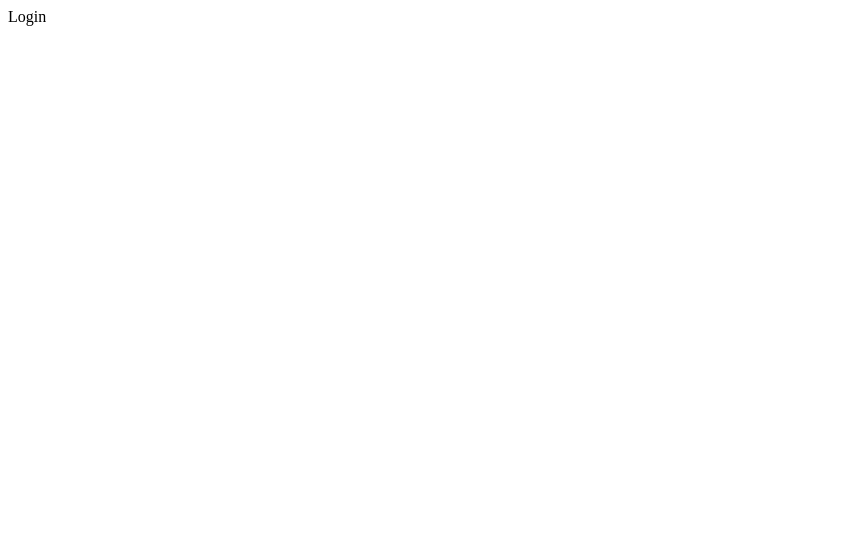
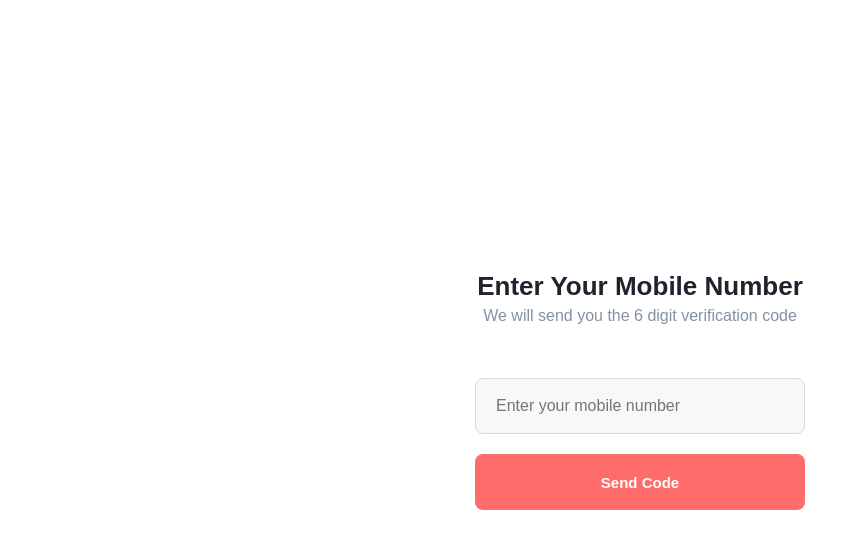
Before and after one commit to roypromax/Fastor-Mobile-App, a React (Vite) app in the folder Frontend/: page / in a window 1280 px wide. Shown: the top 548 px of the page, without its empty margins (0-860 px from the left). Built offline with nearby package versions, Linux system fonts and the light colour scheme.

Commit message:
Update Login component

```diff
--- a/Frontend/src/components/Login.jsx
+++ b/Frontend/src/components/Login.jsx
@@ -1,7 +1,39 @@
-import React from "react";
+import React, { useState } from "react";
+import { useNavigate } from "react-router-dom";
+import styles from "./Login.module.css";
 
 const Login = () => {
-  return <div>Login</div>;
+  const [mobile, setMobile] = useState("");
+  const navigate = useNavigate();
+
+  const handleSubmit = (e) => {
+    e.preventDefault();
+    navigate("/otp");
+  };
+
+  return (
+    <div className={styles.loginContainer}>
+      <h1 className={styles.title}>Enter Your Mobile Number</h1>
+      <p className={styles.subtitle}>
+        We will send you the 6 digit verification code
+      </p>
+      <form onSubmit={handleSubmit}>
+        <div className={styles.inputContainer}>
+          <input
+            type="tel"
+            value={mobile}
+            onChange={(e) => setMobile(e.target.value)}
+            placeholder="Enter your mobile number"
+            required
+            className={styles.inputField}
+          />
+          <button type="submit" className={styles.loginButton}>
+            Send Code
+          </button>
+        </div>
+      </form>
+    </div>
+  );
 };
 
 export default Login;
--- /dev/null
+++ b/Frontend/src/components/Login.module.css
@@ -0,0 +1,63 @@
+* {
+  box-sizing: border-box;
+  margin: 0;
+  padding: 0;
+}
+
+.loginContainer {
+  display: flex;
+  flex-direction: column;
+  align-items: center;
+  justify-content: center;
+  height: 100vh;
+  background-color: #ffffff;
+}
+
+.title {
+  font-family: "Urbanist", sans-serif;
+  font-size: 26px;
+  font-weight: 700;
+  line-height: 33.8px;
+  color: #1e232c;
+}
+
+.subtitle {
+  font-family: "Urbanist", sans-serif;
+  font-size: 16px;
+  font-weight: 500;
+  line-height: 24px;
+  color: #8391a1;
+}
+
+.inputContainer {
+  margin-top: 50px;
+  display: flex;
+  flex-direction: column;
+}
+
+.inputField {
+  border: 1px solid #dadada;
+  border-radius: 8px;
+  width: 330px;
+  height: 56px;
+  font-size: 16px;
+  font-family: "Urbanist", sans-serif;
+  padding: 20px;
+  margin-bottom: 20px;
+  background-color: #f7f8f9;
+}
+
+.loginButton {
+  border: none;
+  border-radius: 8px;
+  width: 330px;
+  height: 56px;
+  font-size: 15px;
+  font-weight: 600;
+  font-family: "Urbanist", sans-serif;
+  color: #ffffff;
+  padding: 20px;
+  margin-bottom: 20px;
+  background-color: #ff6d6a;
+  cursor: pointer;
+}
```
